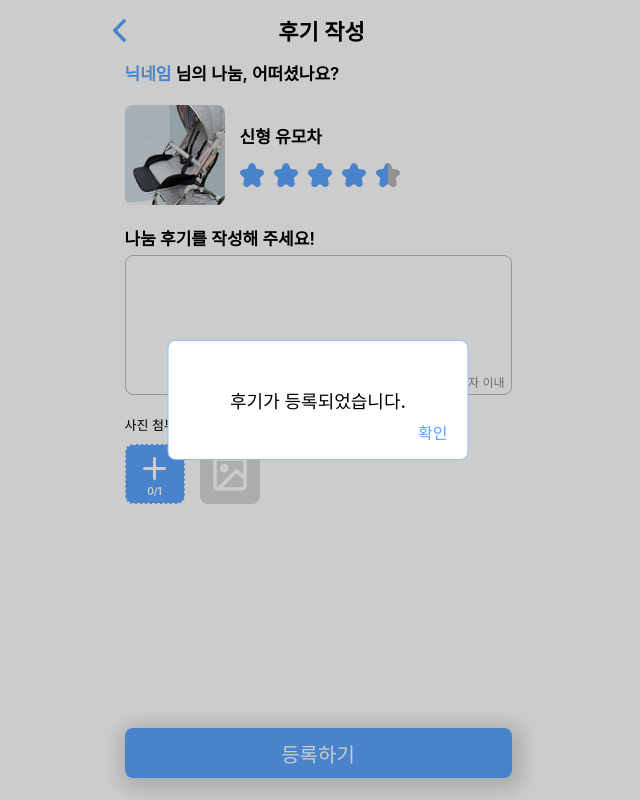
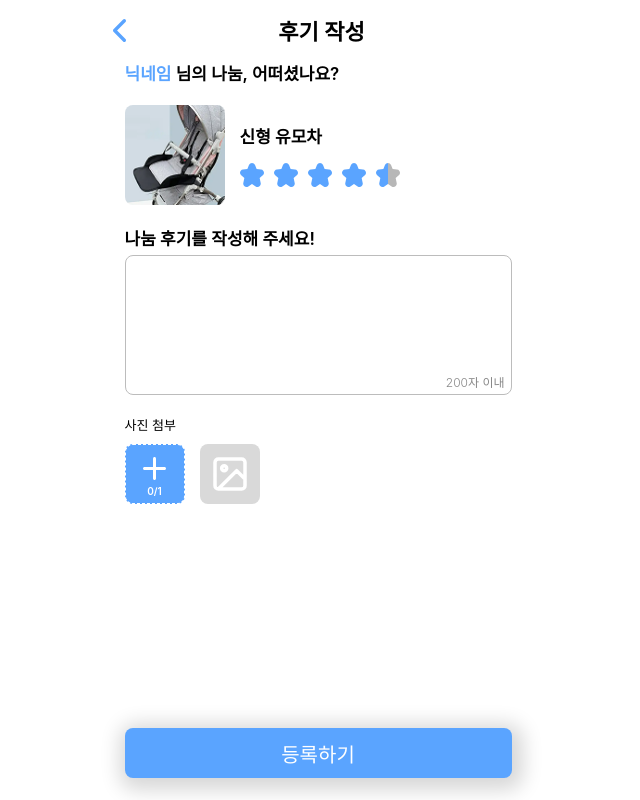
Before and after one commit to 2025-HERETHON/2025-herethon-12, a Django app: template reviews/templates/review_post.html in a window 1280 px wide. Shown: the whole page, without its empty margins (322-962 px from the left). Run offline with Django 5.2, Linux system fonts and the light colour scheme; the template is opened without the code that fills it, so the values that code supplies are empty; some web fonts are replaced.

Commit message:
fix: 후기 작성 페이지 모달창 수정

```diff
--- a/reviews/templates/review_post.html
+++ b/reviews/templates/review_post.html
@@ -11,11 +11,11 @@
   <body>
     <div class="main-container">
       <!-- 신청 완료 모달 -->
-      <div class="modal">
+      <div class="modal hidden">
         <p>후기가 등록되었습니다.</p>
         <a href="" id="ok">확인</a>
       </div>
-      <div class="darken"></div>
+      <div class="darken hidden"></div>
 
       <div class="header">
         <a href="" class="back-btn">
```
